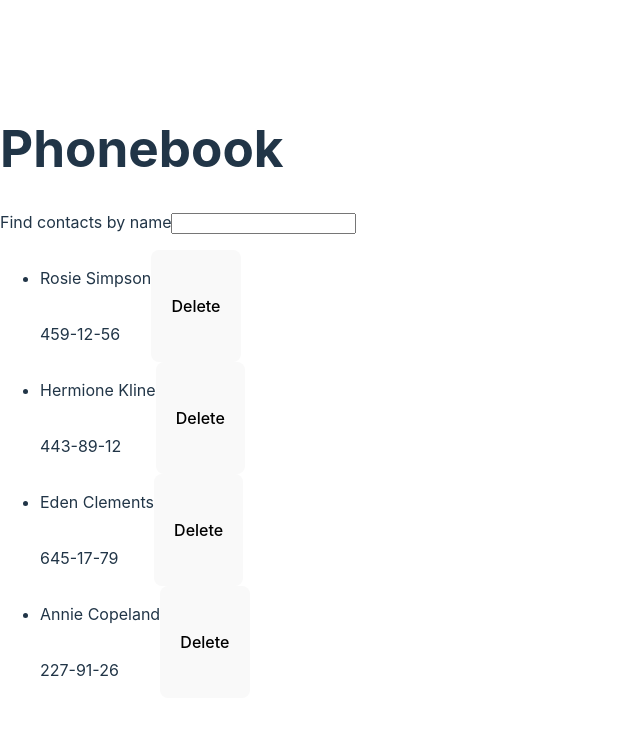
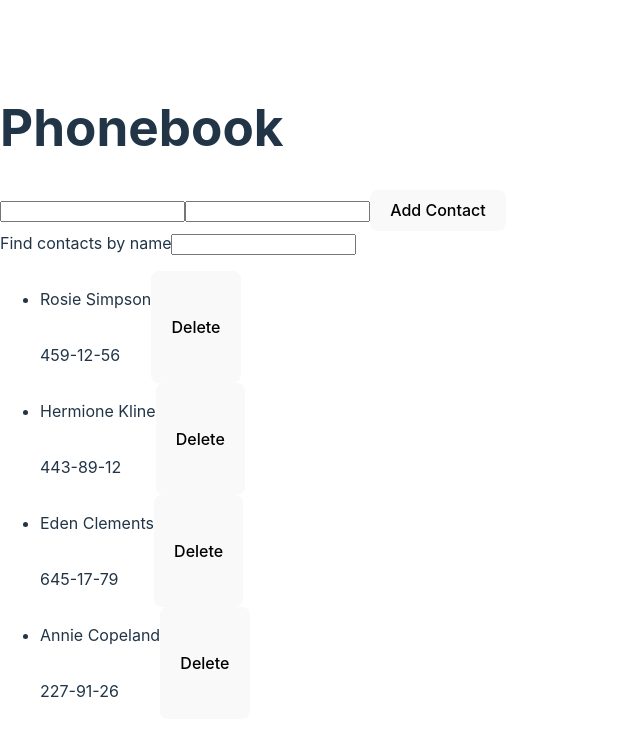
Before and after one commit to MSvidlo/goit-react-hw-03, a React (Vite) app: page / in a window 1280 px wide. Shown: the top 736 px of the page, without its empty margins (0-640 px from the left). Built offline with nearby package versions, Linux system fonts and the light colour scheme.

Commit message:
started to add step 4

```diff
--- a/package.json
+++ b/package.json
@@ -13,7 +13,8 @@
     "clsx": "^2.1.0",
     "formik": "^2.4.5",
     "react": "^18.2.0",
-    "react-dom": "^18.2.0"
+    "react-dom": "^18.2.0",
+    "yup": "^1.4.0"
   },
   "devDependencies": {
     "@types/react": "^18.2.64",
--- a/src/App.jsx
+++ b/src/App.jsx
@@ -7,7 +7,8 @@ import SearchForm from './components/SearchBox/SearchBox';
 import { useState } from 'react';
 import { useEffect } from 'react';
 import contacts from './contacts.json'
-
+import * as Yup from "yup";
+import { Formik, Form, Field  } from 'formik';
 
 const App = () => {
 
--- a/src/components/ContactForm/ContactForm.jsx
+++ b/src/components/ContactForm/ContactForm.jsx
@@ -1,4 +1,15 @@
+import {Formik, Form, Field } from 'formik';
+
 const ContactForm = () => {
+    return (
+       <Formik initialValues={{name:''}} onSubmit={() => {}}>
+      <Form>
+			<Field type="text" name="name" />
+			<Field type="number" name="number" />
+			<button type="submit">Add Contact</button>
+			</Form>
+    </Formik>
+    )
 
 }
 
```
Also changed, not shown: 1 other file (tests, documents, lock files or other folders).
